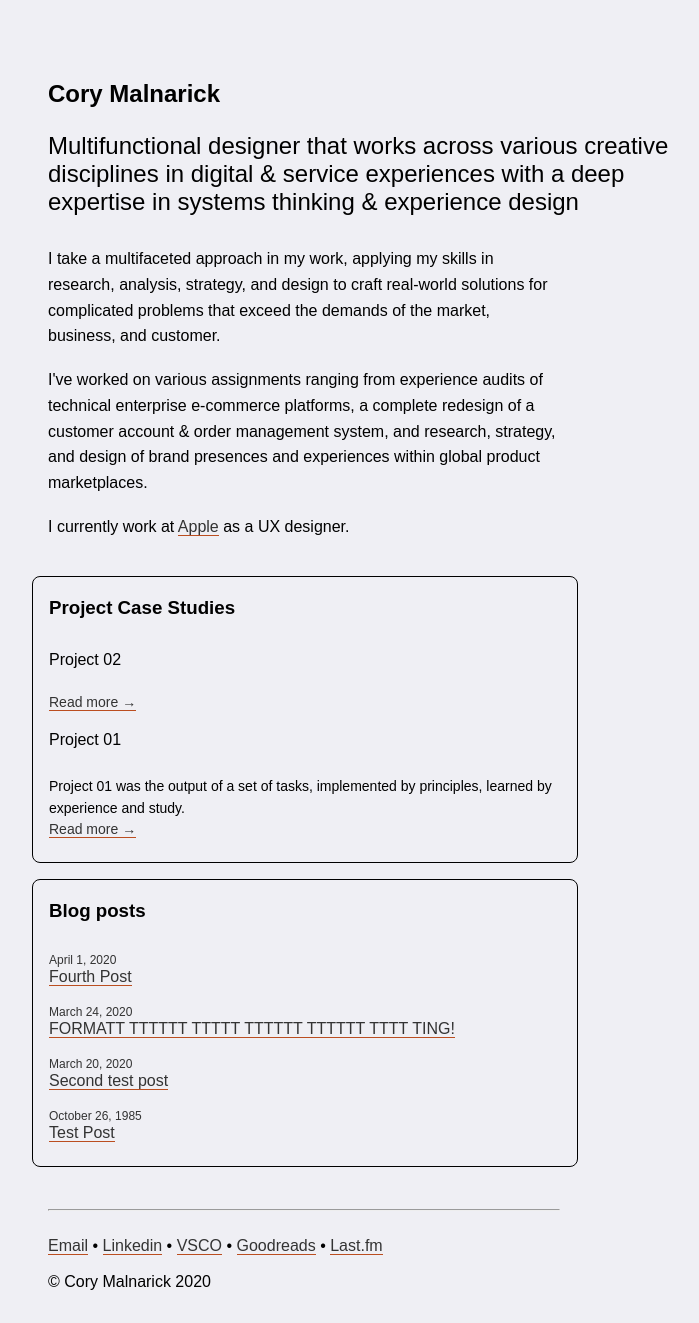
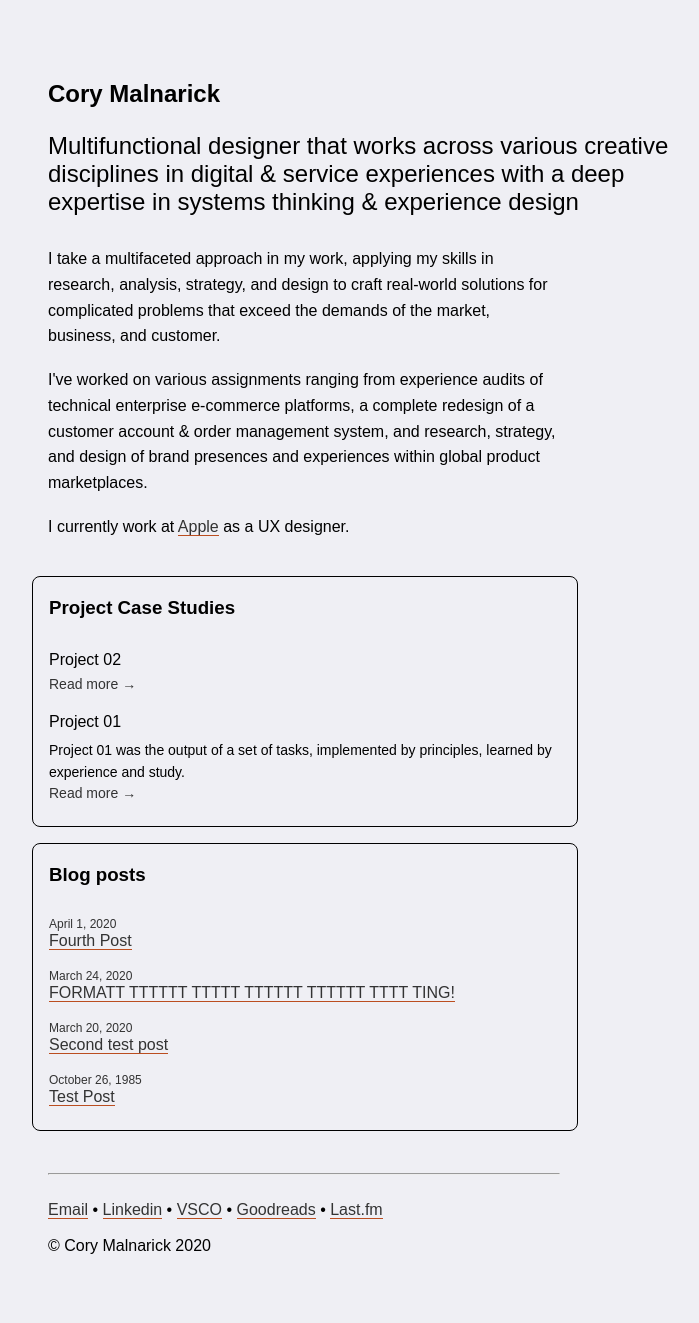
Before and after one commit to foundmonster/foundmonster.github.io, a Jekyll site: the page built from index.html, in a window 1280 px wide. Shown: the whole page, without its empty margins (80-779 px from the left). Built offline with Jekyll 4.4.1, drawn with Linux system fonts in a browser that asks for light colours; some web fonts are replaced; after the commit the page ends 1287 px from its top, so only the background shows below that.

Commit message:
removed break after project title

```diff
--- a/_sass/main.scss
+++ b/_sass/main.scss
@@ -135,6 +135,7 @@ a:link.projectlistlink {
     text-decoration: none;
     font-size: 14px;
     font-color: rgb(115, 115, 115);
+    border-bottom: 0px;
 }
 
 a:hover.projectlistlink {
--- a/index.html
+++ b/index.html
@@ -10,7 +10,7 @@ title: Cory Malnarick
 <ul><h3 style="font-weight: 700;">Project Case Studies</h3>
 	{% for post in site.categories.project %}
 		<li>
-			<p class="projectlisttitle">{{ post.title }}</p><br>
+			<p class="projectlisttitle">{{ post.title }}</p>
 			{% if post.description %}<p class="projectlistdescription">{{ post.description }}</p>{% endif %}
 			<a class="projectlistlink" href="{{ post.url }}">Read more →</a>
 		</li>
```
